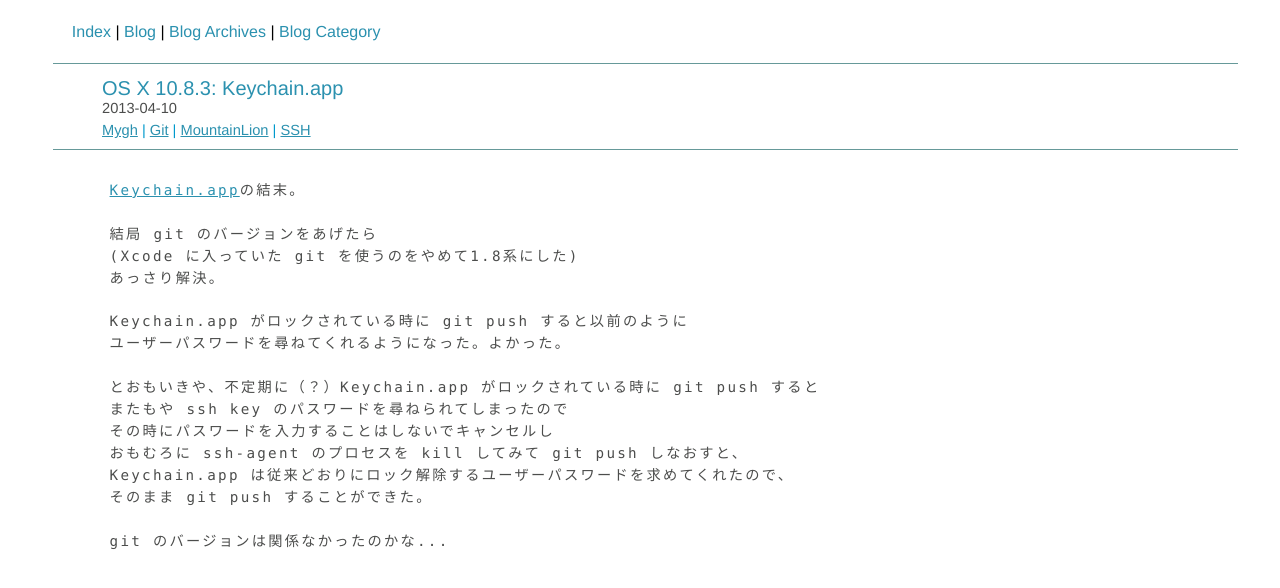
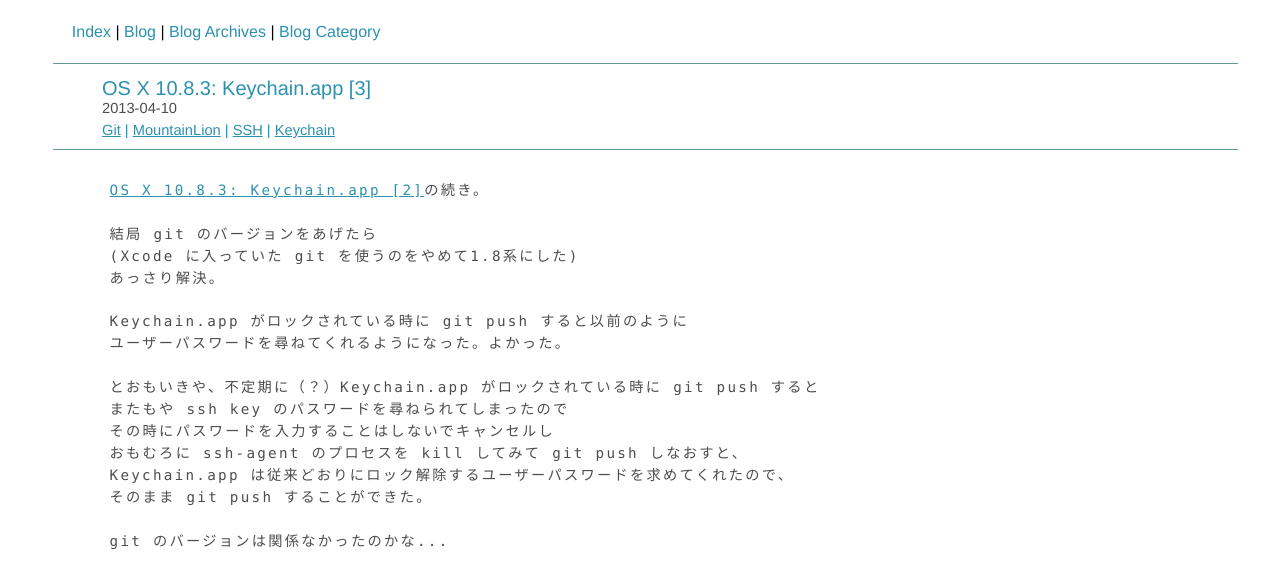
Before and after one commit to midore/midore.github.io, a plain HTML site: page blog/2013/04/os-x-1083-keychainapp.html in a window 1280 px wide. Drawn offline with Linux system fonts and the light colour scheme; files that its build step writes are made by us from their sources.

Commit message:
update entry

```diff
--- a/blog/2013/04/os-x-1083-keychainapp.html
+++ b/blog/2013/04/os-x-1083-keychainapp.html
@@ -4,7 +4,7 @@
   <head>
     <meta content='text/html;charset=utf-8' http-equiv='Content-Type'/>
     <base href='http://midore.github.io/'/>
-    <title>OS X 10.8.3: Keychain.app</title>
+    <title>OS X 10.8.3: Keychain.app [3]</title>
     <link href='./css/entry.css' media='all' rel='stylesheet' type='text/css'/>
   </head>
 
@@ -19,10 +19,10 @@
 
 <div id='entry'>
 <div id='entry_header'>
-<h3 class='entry_title'><a href='./blog/2013/04/os-x-1083-keychainapp.html'>OS X 10.8.3: Keychain.app</a></h3><h3 class='entry_published'>2013-04-10</h3><h3 class='entry_category'><a href='./blog/category/mygh.html'>Mygh</a> | <a href='./blog/category/git.html'>Git</a> | <a href='./blog/category/mountainlion.html'>MountainLion</a> | <a href='./blog/category/ssh.html'>SSH</a></h3>
+<h3 class='entry_title'><a href='./blog/2013/04/os-x-1083-keychainapp.html'>OS X 10.8.3: Keychain.app [3]</a></h3><h3 class='entry_published'>2013-04-10</h3><h3 class='entry_category'><a href='./blog/category/git.html'>Git</a> | <a href='./blog/category/mountainlion.html'>MountainLion</a> | <a href='./blog/category/ssh.html'>SSH</a> | <a href='./blog/category/keychain.html'>Keychain</a></h3>
 </div>
 <div id='entry_content'>
-<p><a href='./blog/2013/04/keychainapp.html'>Keychain.app</a>の結末。
+<p><a href='./blog/2013/04/keychainapp.html'>OS X 10.8.3: Keychain.app [2]</a>の続き。
 <br/><br/>結局 git のバージョンをあげたら<br/>(Xcode に入っていた git を使うのをやめて1.8系にした)<br/>あっさり解決。<br/><br/>Keychain.app がロックされている時に git push すると以前のように<br/>ユーザーパスワードを尋ねてくれるようになった。よかった。<br/><br/>とおもいきや、不定期に（？）Keychain.app がロックされている時に git push すると<br/>またもや ssh key のパスワードを尋ねられてしまったので<br/>その時にパスワードを入力することはしないでキャンセルし<br/>おもむろに ssh-agent のプロセスを kill してみて git push しなおすと、<br/>Keychain.app は従来どおりにロック解除するユーザーパスワードを求めてくれたので、<br/>そのまま git push することができた。<br/><br/>git のバージョンは関係なかったのかな...</p>
 </div>
 </div>
```
Also changed, not shown: blog/2013/04/keychainapp.html (+3 -3 lines), blog/2013/04/os-x-1083-keychainapp-2.html (+3 -3 lines).
